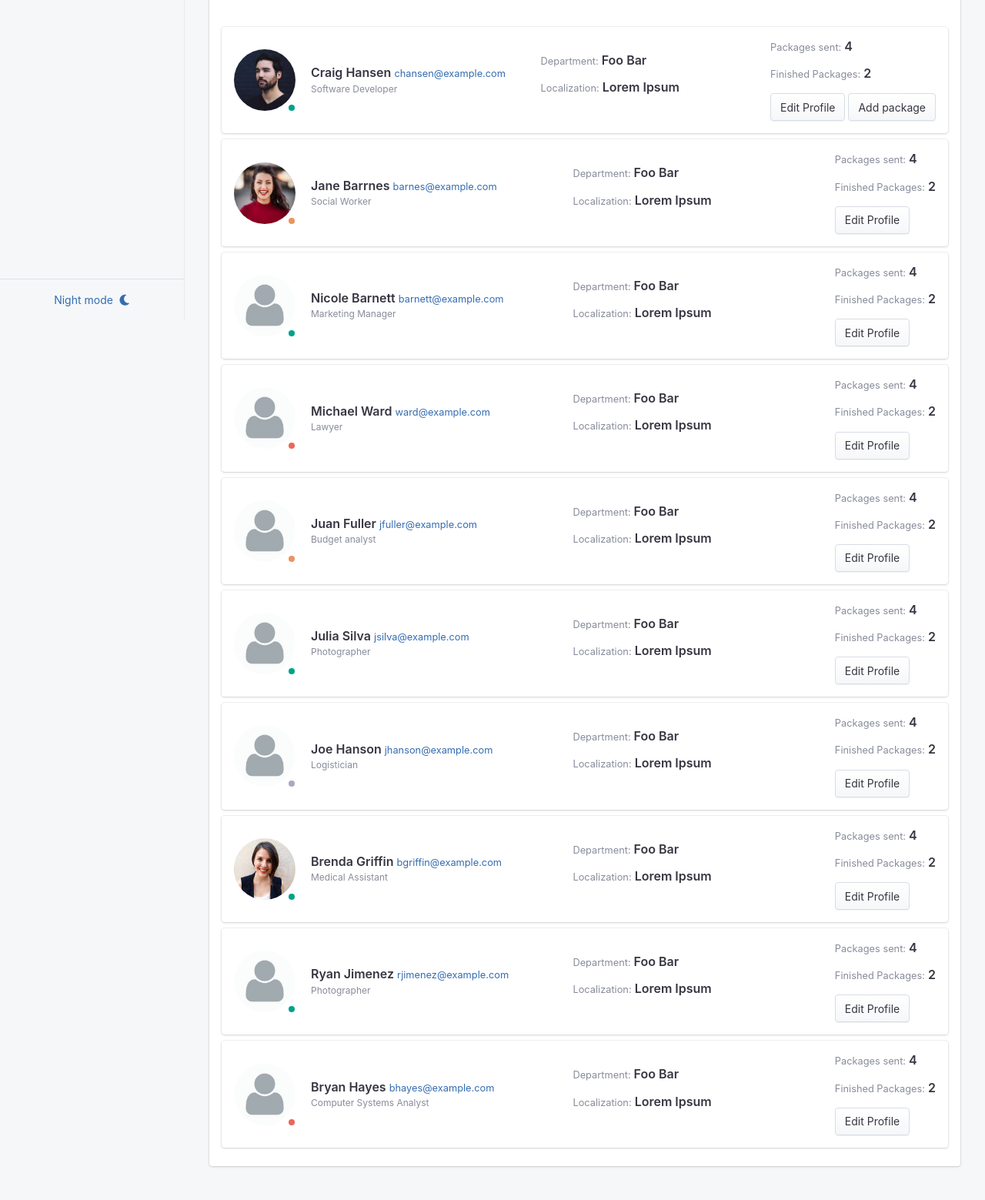
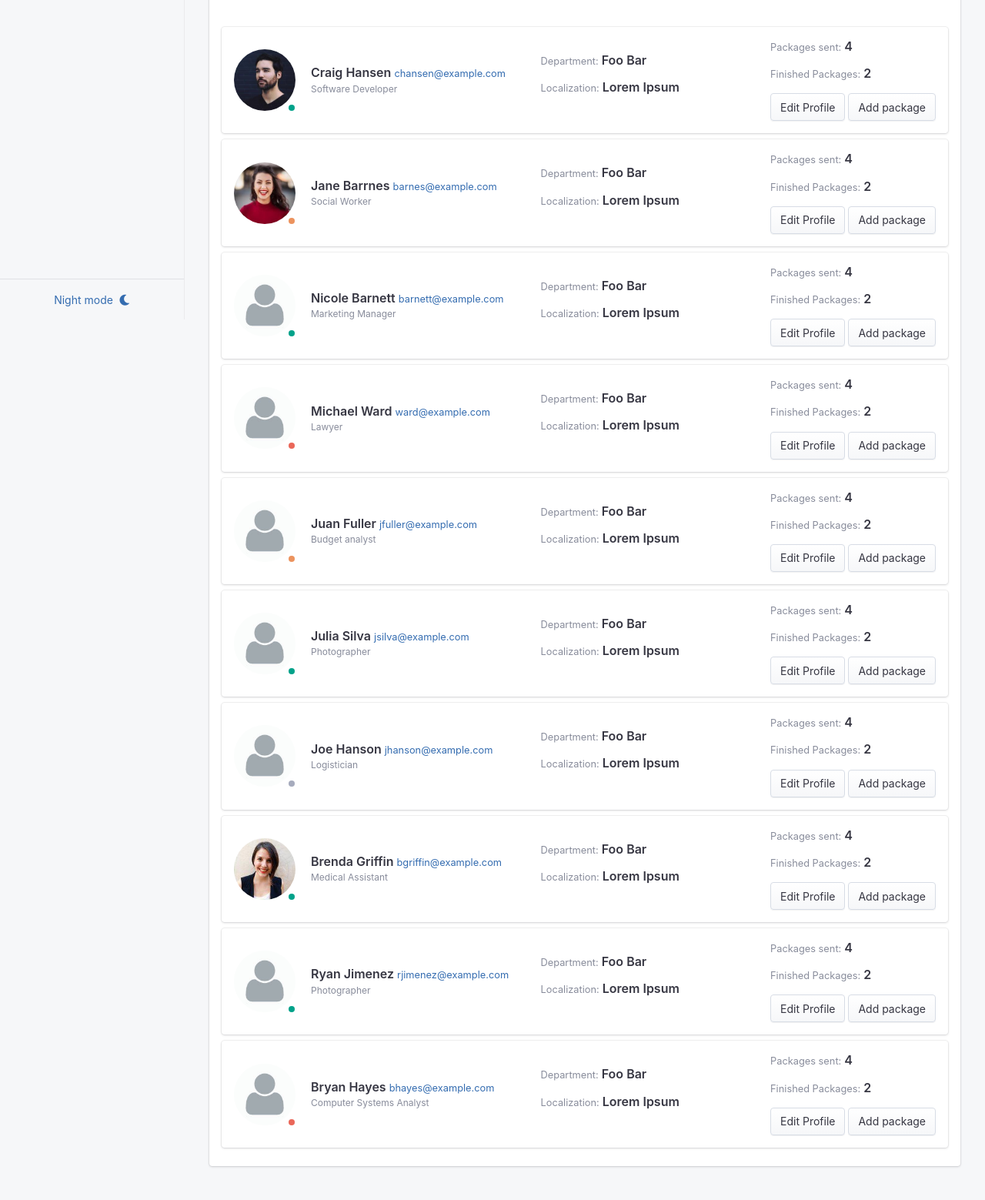
Before and after one commit to binawork/OnlineOnboarding, a Django app: page /onboarding/bootstrap/users-list in a window 1280 px wide. Shown: the part 385-1944 px from the top of the page at 77% size. Run offline with Django 3.2, Linux system fonts and the light colour scheme; some libraries are stand-ins or nearby versions.

Commit message:
Add new button of package for each user / employee, 9

```diff
--- a/templates/bootstrap/users-list.html
+++ b/templates/bootstrap/users-list.html
@@ -434,7 +434,8 @@
                           <h3 class="card-title">
                              <small class="text-muted">Finished Packages:</small> 2
                           </h3>
-                          <button type="button" class="btn btn-secondary" data-toggle="tooltip" title="Private message">Edit Profile</button> <!-- .dropdown -->
+                          <button type="button" class="btn btn-secondary" data-toggle="tooltip">Edit Profile</button> <!-- .dropdown -->
+                          <button type="button" class="btn btn-secondary" data-toggle="tooltip">Add package</button>
                         </div><!-- /grid column -->
                       </div><!-- /grid row -->
                     </div><!-- /.card-body -->
@@ -473,7 +474,8 @@
                           <h3 class="card-title">
                              <small class="text-muted">Finished Packages:</small> 2
                           </h3>
-                          <button type="button" class="btn btn-secondary" data-toggle="tooltip" title="Private message">Edit Profile</button> <!-- .dropdown -->
+                          <button type="button" class="btn btn-secondary" data-toggle="tooltip">Edit Profile</button> <!-- .dropdown -->
+                          <button type="button" class="btn btn-secondary" data-toggle="tooltip">Add package</button>
                         </div><!-- /grid column -->
                       </div><!-- /grid row -->
                     </div><!-- /.card-body -->
@@ -512,7 +514,8 @@
                           <h3 class="card-title">
                              <small class="text-muted">Finished Packages:</small> 2
                           </h3>
-                          <button type="button" class="btn btn-secondary" data-toggle="tooltip" title="Private message">Edit Profile</button> <!-- .dropdown -->
+                          <button type="button" class="btn btn-secondary" data-toggle="tooltip">Edit Profile</button> <!-- .dropdown -->
+                          <button type="button" class="btn btn-secondary" data-toggle="tooltip">Add package</button>
                         </div><!-- /grid column -->
                       </div><!-- /grid row -->
                     </div><!-- /.card-body -->
@@ -551,7 +554,8 @@
                           <h3 class="card-title">
                              <small class="text-muted">Finished Packages:</small> 2
                           </h3>
-                          <button type="button" class="btn btn-secondary" data-toggle="tooltip" title="Private message">Edit Profile</button> <!-- .dropdown -->
+                          <button type="button" class="btn btn-secondary" data-toggle="tooltip">Edit Profile</button> <!-- .dropdown -->
+                          <button type="button" class="btn btn-secondary" data-toggle="tooltip">Add package</button>
                         </div><!-- /grid column -->
                       </div><!-- /grid row -->
                     </div><!-- /.card-body -->
@@ -590,7 +594,8 @@
                           <h3 class="card-title">
                              <small class="text-muted">Finished Packages:</small> 2
                           </h3>
-                          <button type="button" class="btn btn-secondary" data-toggle="tooltip" title="Private message">Edit Profile</button> <!-- .dropdown -->
+                          <button type="button" class="btn btn-secondary" data-toggle="tooltip">Edit Profile</button> <!-- .dropdown -->
+                          <button type="button" class="btn btn-secondary" data-toggle="tooltip">Add package</button>
                         </div><!-- /grid column -->
                       </div><!-- /grid row -->
                     </div><!-- /.card-body -->
@@ -629,7 +634,8 @@
                           <h3 class="card-title">
                              <small class="text-muted">Finished Packages:</small> 2
                           </h3>
-                          <button type="button" class="btn btn-secondary" data-toggle="tooltip" title="Private message">Edit Profile</button> <!-- .dropdown -->
+                          <button type="button" class="btn btn-secondary" data-toggle="tooltip">Edit Profile</button> <!-- .dropdown -->
+                          <button type="button" class="btn btn-secondary" data-toggle="tooltip">Add package</button>
                         </div><!-- /grid column -->
                       </div><!-- /grid row -->
                     </div><!-- /.card-body -->
@@ -668,7 +674,8 @@
                           <h3 class="card-title">
                              <small class="text-muted">Finished Packages:</small> 2
                           </h3>
-                          <button type="button" class="btn btn-secondary" data-toggle="tooltip" title="Private message">Edit Profile</button> <!-- .dropdown -->
+                          <button type="button" class="btn btn-secondary" data-toggle="tooltip">Edit Profile</button> <!-- .dropdown -->
+                          <button type="button" class="btn btn-secondary" data-toggle="tooltip">Add package</button>
                         </div><!-- /grid column -->
                       </div><!-- /grid row -->
                     </div><!-- /.card-body -->
@@ -708,7 +715,8 @@
                           <h3 class="card-title">
                              <small class="text-muted">Finished Packages:</small> 2
                           </h3>
-                          <button type="button" class="btn btn-secondary" data-toggle="tooltip" title="Private message">Edit Profile</button> <!-- .dropdown -->
+                          <button type="button" class="btn btn-secondary" data-toggle="tooltip">Edit Profile</button> <!-- .dropdown -->
+                          <button type="button" class="btn btn-secondary" data-toggle="tooltip">Add package</button>
                         </div><!-- /grid column -->
                       </div><!-- /grid row -->
                     </div><!-- /.card-body -->
@@ -747,7 +755,8 @@
                           <h3 class="card-title">
                              <small class="text-muted">Finished Packages:</small> 2
                           </h3>
-                          <button type="button" class="btn btn-secondary" data-toggle="tooltip" title="Private message">Edit Profile</button> <!-- .dropdown -->
+                          <button type="button" class="btn btn-secondary" data-toggle="tooltip">Edit Profile</button> <!-- .dropdown -->
+                          <button type="button" class="btn btn-secondary" data-toggle="tooltip">Add package</button>
                         </div><!-- /grid column -->
                       </div><!-- /grid row -->
                     </div><!-- /.card-body -->
```
